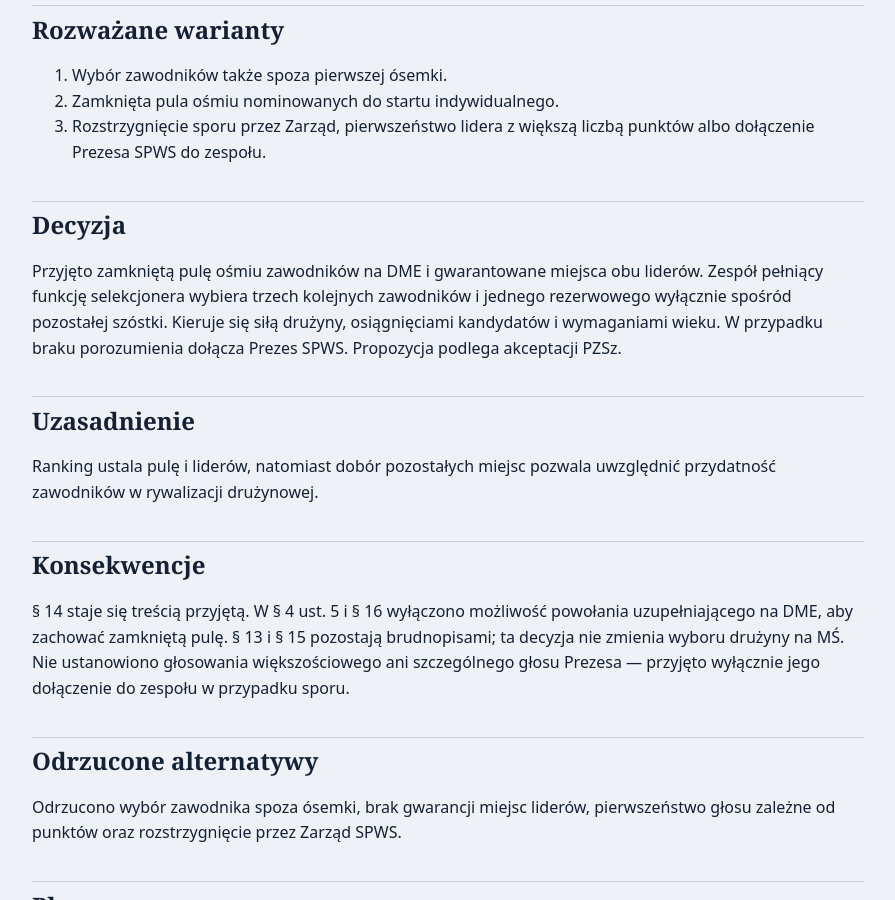
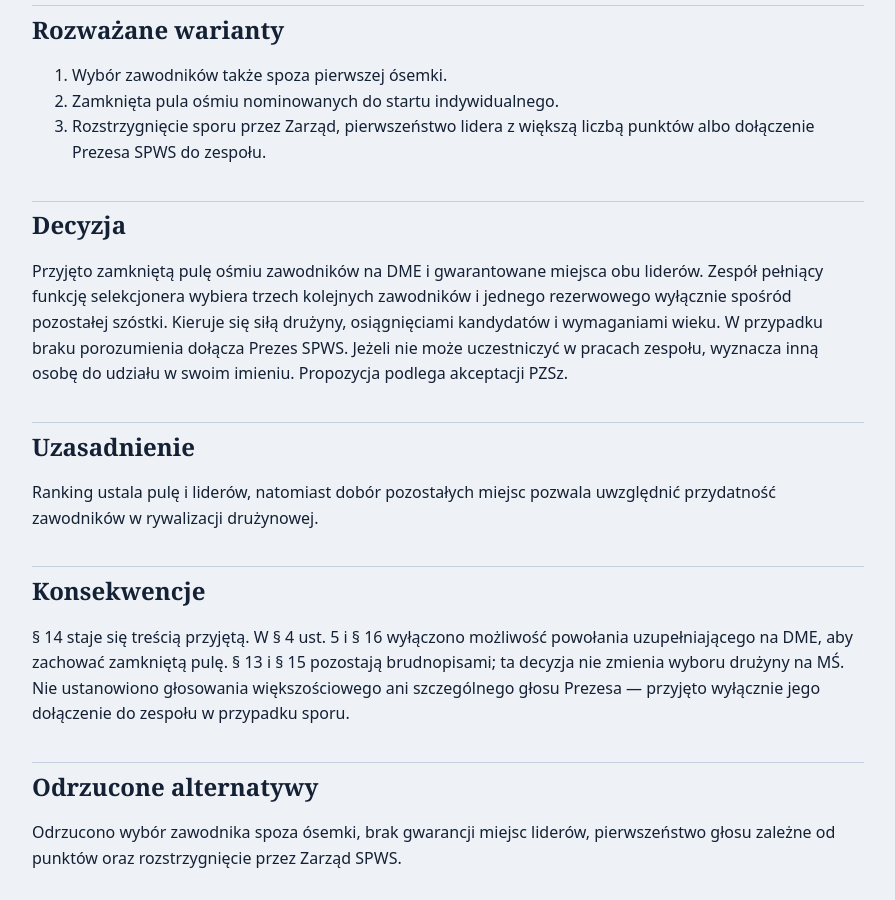
Before and after one commit to Fencer4Life/Regulamin_Kadry-SPWS, a Jekyll site: the page built from _decyzje/DR-023-druzyna-dme-zamknieta-pula.md, in a window 1280 px wide and 900 px high, scrolled down 1316 px. Shown: the whole window, without its empty margins (32-927 px from the left). Built offline with Jekyll 4.4.1, drawn with Linux system fonts in a browser that asks for light colours.

```diff
--- a/_decyzje/DR-023-druzyna-dme-zamknieta-pula.md
+++ b/_decyzje/DR-023-druzyna-dme-zamknieta-pula.md
@@ -39,7 +39,7 @@ Autor potwierdził, że jest jedna funkcja selekcjonera pełniona przez zespół
 
 ## Decyzja
 
-Przyjęto zamkniętą pulę ośmiu zawodników na DME i gwarantowane miejsca obu liderów. Zespół pełniący funkcję selekcjonera wybiera trzech kolejnych zawodników i jednego rezerwowego wyłącznie spośród pozostałej szóstki. Kieruje się siłą drużyny, osiągnięciami kandydatów i wymaganiami wieku. W przypadku braku porozumienia dołącza Prezes SPWS. Propozycja podlega akceptacji PZSz.
+Przyjęto zamkniętą pulę ośmiu zawodników na DME i gwarantowane miejsca obu liderów. Zespół pełniący funkcję selekcjonera wybiera trzech kolejnych zawodników i jednego rezerwowego wyłącznie spośród pozostałej szóstki. Kieruje się siłą drużyny, osiągnięciami kandydatów i wymaganiami wieku. W przypadku braku porozumienia dołącza Prezes SPWS. Jeżeli nie może uczestniczyć w pracach zespołu, wyznacza inną osobę do udziału w swoim imieniu. Propozycja podlega akceptacji PZSz.
 
 ## Uzasadnienie
 
```
Also changed, not shown: regulamin/Regulamin-powolywania-reprezentacji-Polski-weteranow-w-szermierce_2026.md (+2 -2 lines), tests/test_team_selection.py (+2 -1 lines), 1 other file.
